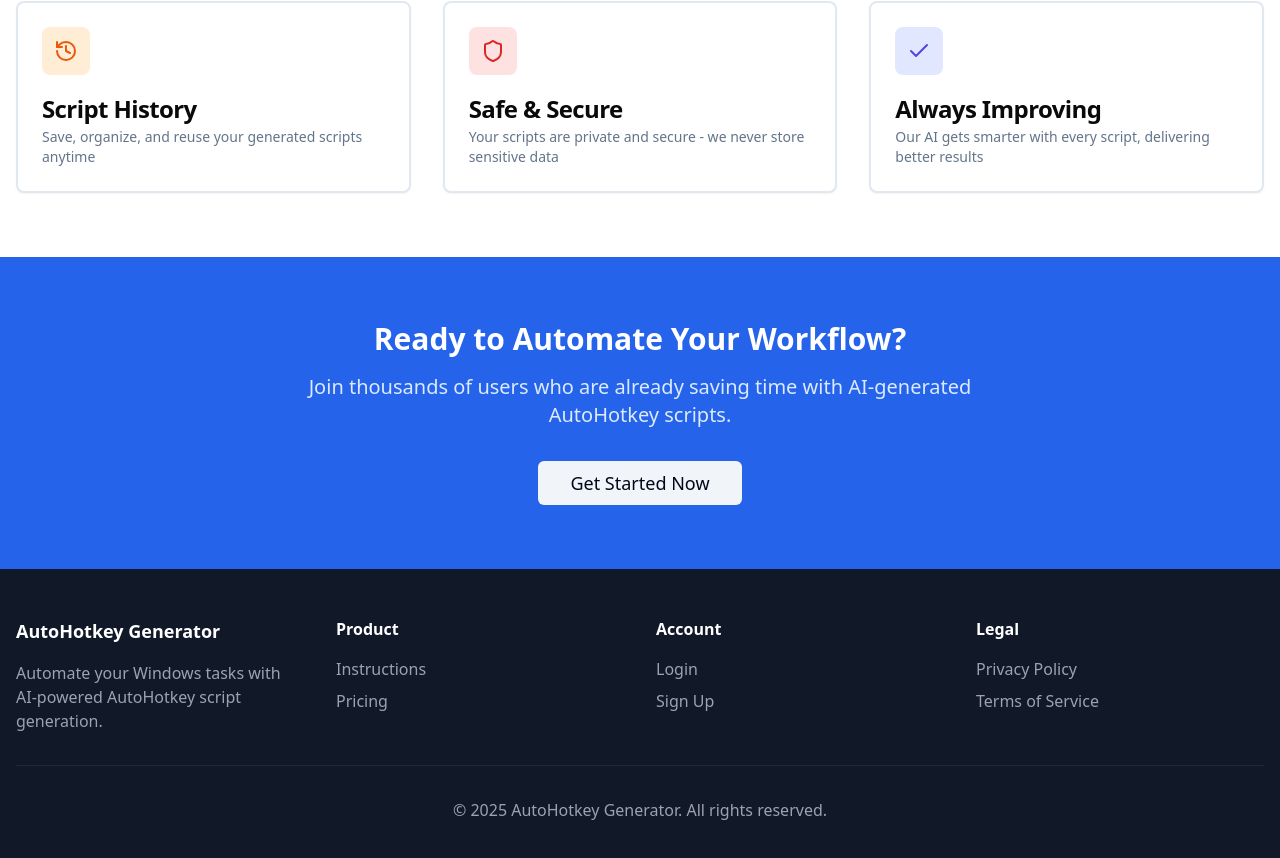
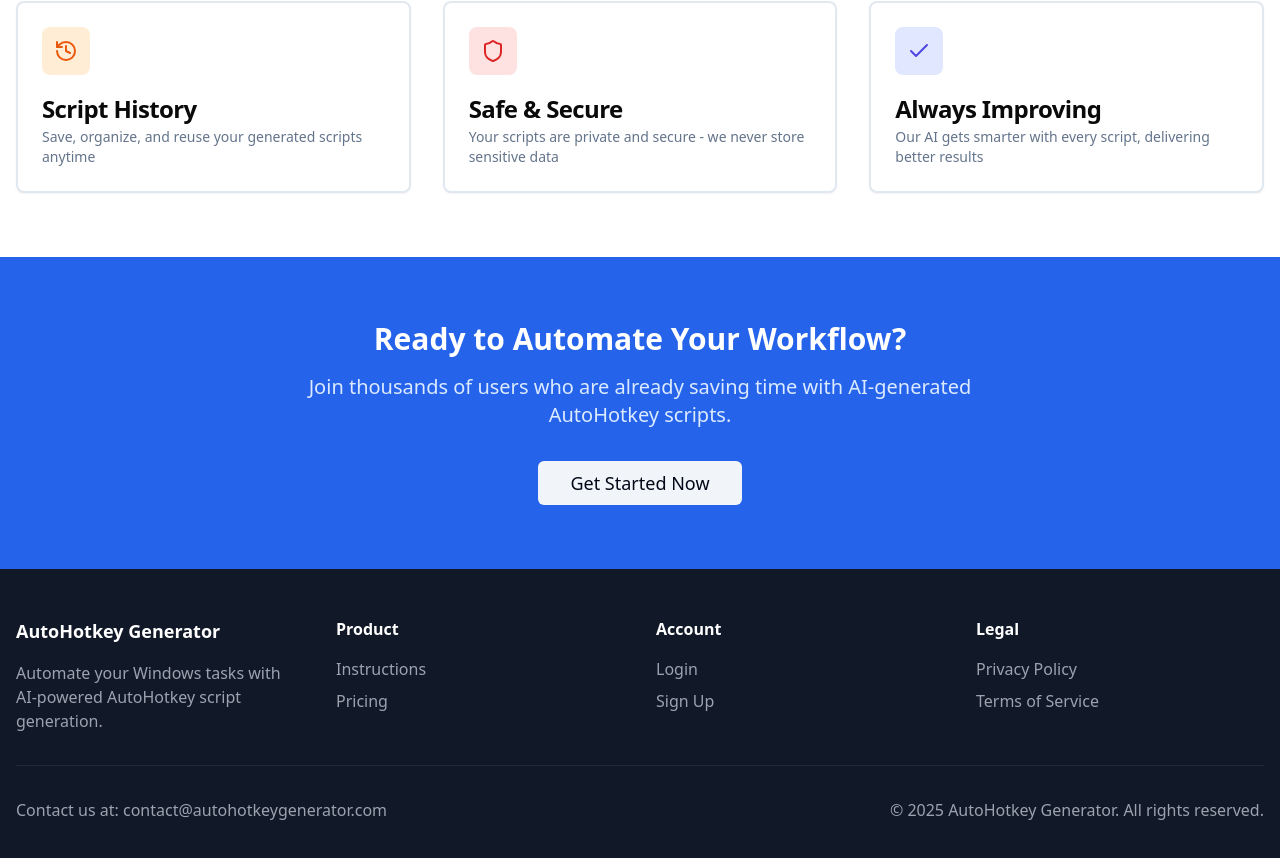
Before and after one commit to JakeRemmich/AutoHotKey, a React (Vite) app in the folder client/: page / in a window 1280 px wide. Shown: the part 1021-1879 px from the top of the page. Built offline with nearby package versions, Linux system fonts and the light colour scheme.

Commit message:
contact email

```diff
--- a/client/src/components/common/Footer.tsx
+++ b/client/src/components/common/Footer.tsx
@@ -46,9 +46,15 @@
             </ul>
           </div>
         </div>
-        <div className="border-t border-gray-800 mt-8 pt-8 text-center text-gray-400">
+        <div className="border-t flex justify-between border-gray-800 mt-8 pt-8 text-center text-gray-400">
+          <p> Contact us at:{" "}
+            <a href="mailto:contact@autohotkeygenerator.com?subject=Support%20Request&body=Hello,%0D%0A%0D%0AI%20need%20help%20with...">
+              contact@autohotkeygenerator.com
+            </a>
+          </p>
           <p>&copy; 2025 AutoHotkey Generator. All rights reserved.</p>
         </div>
+
       </div>
     </footer>
   )
```
